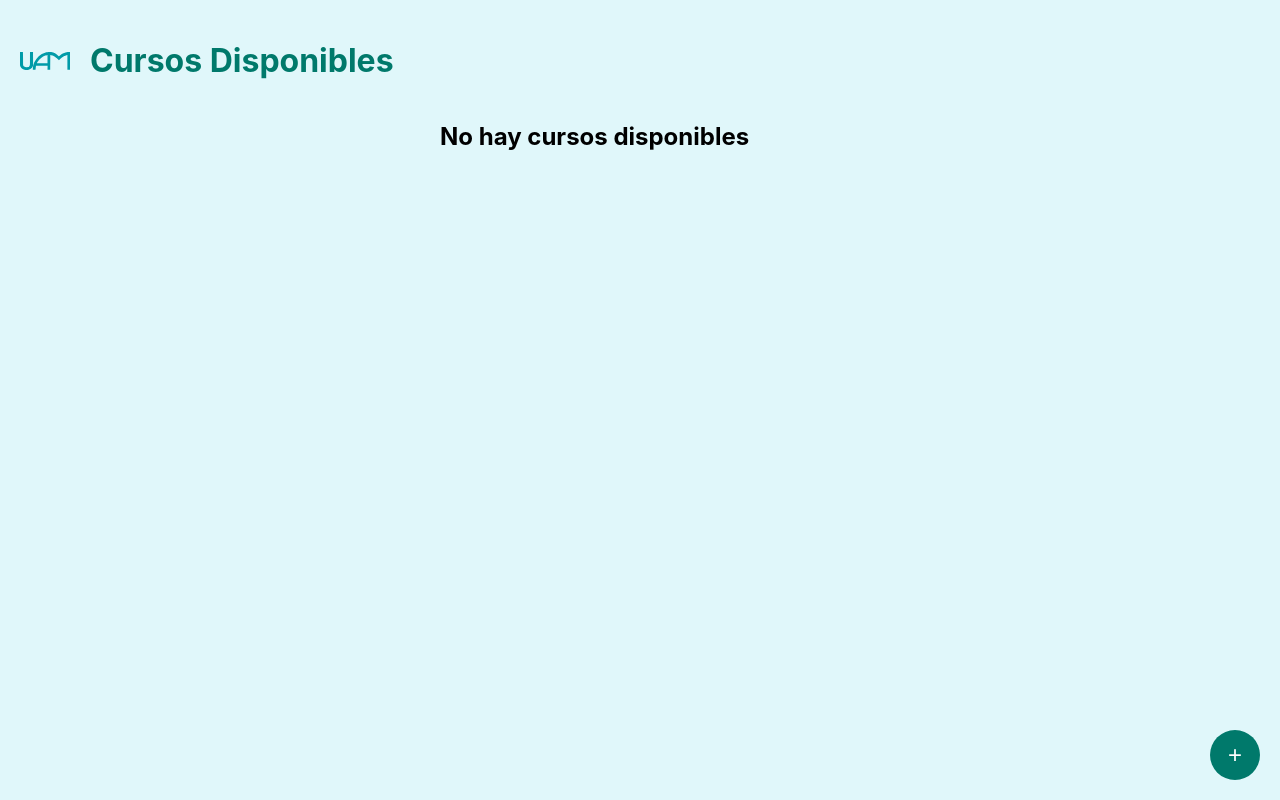
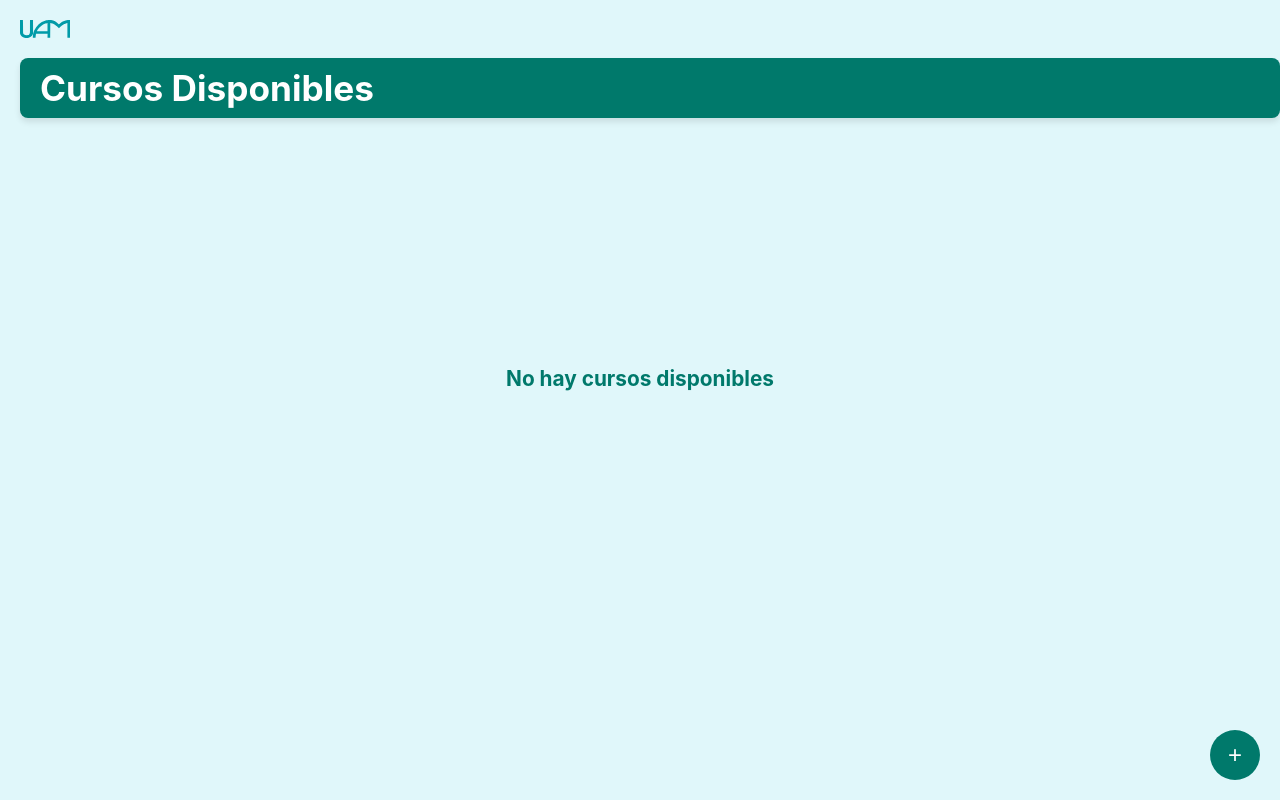
Before and after one commit to GhostRunner7399/CursoFinder, a React (Vite) app in the folder Frontend/: page /courses in a window 1280 px wide. Built offline with nearby package versions, Linux system fonts and the light colour scheme.

Commit message:
mejoras en cursos

```diff
--- a/Frontend/src/courses.css
+++ b/Frontend/src/courses.css
@@ -6,13 +6,15 @@ body {
 
 .courses-container {
   padding: 20px;
-  text-align: center;
+  text-align: left;
 }
 
 .header {
   display: flex;
   align-items: center;
   justify-content: flex-start;
+  width: 100%;
+  margin-bottom: 20px;
 }
 
 .logo {
@@ -20,9 +22,21 @@ body {
   margin-right: 20px;
 }
 
-h1 {
-  font-size: 2rem;
-  color: #00796b;
+.courses-header {
+  width: 100%;
+  height: 60px;
+  padding: 0;
+  text-align: left;
+  background-color: #00796b;
+  color: white;
+  margin-top: 20px;
+  border-radius: 8px;
+  box-shadow: 0px 4px 6px rgba(0, 0, 0, 0.1);
+  font-size: 1.1rem;
+  display: flex;
+  justify-content: flex-start;
+  align-items: center;
+  padding-left: 20px;
 }
 
 .course-form {
@@ -35,27 +49,14 @@ h1 {
   text-align: left;
 }
 
-.course-form h2 {
-  text-align: center;
-}
-
-.course-form label {
-  display: block;
-  margin-bottom: 10px;
-}
-
-.courses-list {
-  text-align: left;
-  max-width: 400px;
-  margin: 20px auto;
-}
-
-.course-card {
-  margin: 10px 0;
+.submit-button {
+  background-color: #00796b;
+  color: white;
+  border: none;
+  border-radius: 5px;
   padding: 10px;
-  border: 1px solid #00796b;
-  border-radius: 5px;
-  background-color: #b2dfdb;
+  cursor: pointer;
+  width: 100%;
 }
 
 .add-button {
@@ -72,12 +73,56 @@ h1 {
   right: 20px;
 }
 
-.submit-button {
-  background-color: #00796b;
-  color: white;
-  border: none;
+.courses-list {
+  margin-top: 20px;
+  max-width: 50%;
+  margin-left: 5%;
+  position: relative;
+}
+
+.no-courses-message {
+  text-align: center;
+  font-size: 1.3rem;
+  margin-top: 250px;
+  color: #00796b;
+  position: center;
+  top: 80%;
+  left: 85%;
+  transform: translate(40%, -10%);
+}
+
+.course-card {
+  margin: 8px 0;
+  padding: 2px;
+  border: 1px solid #00796b;
+  border-radius: 5px;
+  background-color: #e0f7fa;
+}
+
+.course-name {
+  background-color: #b2dfdb;
+  border: 1px solid #00796b;
   border-radius: 5px;
   padding: 10px;
-  cursor: pointer;
-  width: 100%;
+  margin-bottom: 5px;
+  font-weight: bold;
 }
+
+.course-form label {
+  display: block;
+  margin-bottom: 10px;
+}
+
+.course-form span {
+  font-weight: bold;
+  margin-bottom: 5px;
+  display: block;
+}
+.course-form input,
+.course-form textarea {
+  width: calc(100% - 20px);
+  padding: 10px;
+  border: 1px solid #00796b;
+  border-radius: 5px;
+  box-sizing: border-box;
+}
--- a/Frontend/src/courses.jsx
+++ b/Frontend/src/courses.jsx
@@ -10,7 +10,7 @@ function Courses() {
   const addCourse = () => {
     if (newCourse.name && newCourse.description) {
       const courseToAdd = {
-        id: courses.length + 1,
+        id: courses.length > 0 ? courses[courses.length - 1].id + 1 : 1,
         name: newCourse.name,
         description: newCourse.description,
       };
@@ -29,14 +29,19 @@ function Courses() {
     <div className="courses-container">
       <div className="header">
         <img src={logo} alt="Logo" className="logo" />
+      </div>
+
+      {}
+      <div className="courses-header">
         <h1>Cursos Disponibles</h1>
       </div>
-      {/* Formulario para agregar curso */}
+
+{}
 {showForm && (
   <div className="course-form">
     <h2>Añadir Curso</h2>
     <label>
-            Curso:
+      <span>Curso:</span> {}
       <input
         type="text"
         name="name"
@@ -46,7 +51,7 @@ function Courses() {
       />
     </label>
     <label>
-            Descripción:
+      <span>Descripción:</span> {}
       <textarea
         name="description"
         placeholder="Descripción del nuevo curso"
@@ -59,22 +64,29 @@ function Courses() {
     </button>
   </div>
 )}
-      {/* Botón para agregar curso */}
-      <button className="add-button" onClick={() => setShowForm(!showForm)}>
+
+      {}
+      <button
+        className="add-button"
+        onClick={() => {
+          setShowForm(!showForm);
+          if (!showForm) setNewCourse({ name: "", description: "" });
+        }}
+      >
         +
       </button>
-      {/* Mostrar cursos existentes */}
+
+      {}
       <div className="courses-list">
-        {courses.length === 0 ? (
-          <h2>No hay cursos disponibles</h2>
-        ) : (
-          courses.map((course) => (
+        {courses.length === 0 && !showForm && (
+          <h2 className="no-courses-message">No hay cursos disponibles</h2>
+        )}
+        {courses.map((course) => (
           <div key={course.id} className="course-card">
             <h3 className="course-name">{course.name}</h3>
             <p className="course-description">{course.description}</p>
           </div>
-          ))
-        )}
+        ))}
       </div>
     </div>
   );
```
Lines whose indentation alone changed are shown as unchanged.
